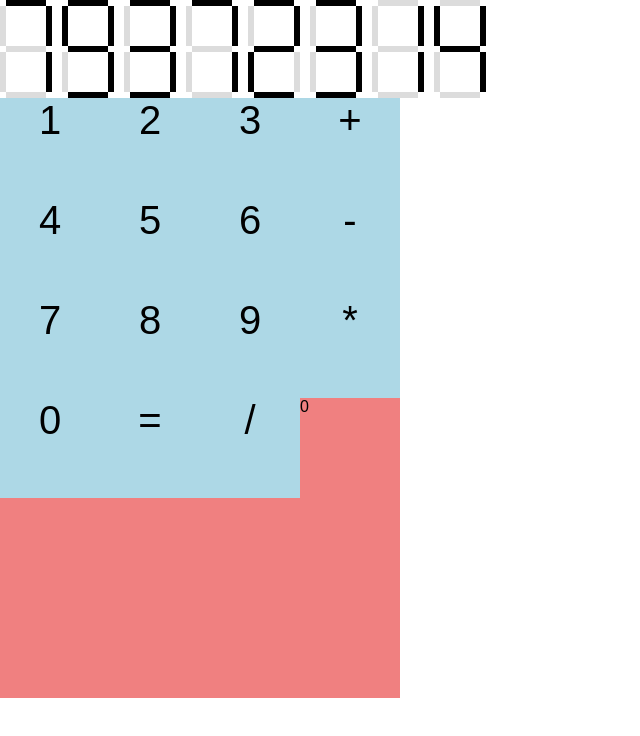
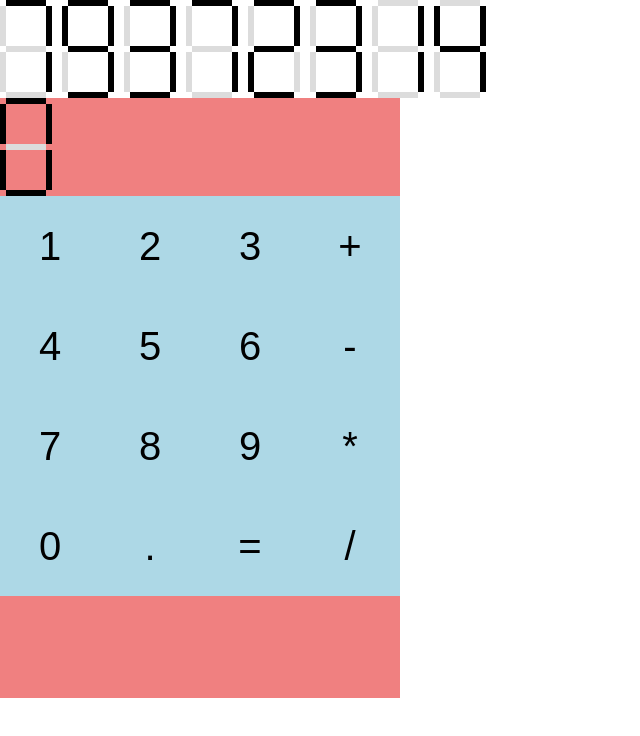
Before and after one commit to Hasuzawa/web-calculator, a React (Create React App) app: page / in a window 1280 px wide. Shown: the top 736 px of the page, without its empty margins (0-640 px from the left). Built offline with nearby package versions, Linux system fonts and the light colour scheme.

Commit message:
very basic calculator number input

```diff
--- a/src/component/calculator/Calculator.tsx
+++ b/src/component/calculator/Calculator.tsx
@@ -1,8 +1,8 @@
 import styled from "styled-components"
 import { IStyled } from "../../type"
 import { useState, useEffect } from "react"
-import { NumericalDisplay } from "../numericalDisplay/NumericalDisplay"
-import { NumberButton } from "./NumberButton"
+import { DigitalDisplay } from "./DigitalDisplay"
+import { InputPad } from "./InputPad"
 
 const CALCULATOR_WIDTH = 400
 const CALCULATOR_HEIGHT = 600
@@ -20,23 +20,8 @@ const RawCalculator = (props: CalculatorProps) => {
 	// }
 	return (
 		<div className={props.className}>
-			<NumberButton label={"1"} onClick={() => setValue(1)} />
-			<NumberButton label={"2"} onClick={() => setValue(2)} />
-			<NumberButton label={"3"} onClick={() => setValue(3)} />
-			<NumberButton label={"+"} onClick={() => setValue(3)} />
-			<NumberButton label={"4"} onClick={() => setValue(4)} />
-			<NumberButton label={"5"} onClick={() => setValue(5)} />
-			<NumberButton label={"6"} onClick={() => setValue(6)} />
-			<NumberButton label={"-"} onClick={() => setValue(3)} />
-			<NumberButton label={"7"} onClick={() => setValue(7)} />
-			<NumberButton label={"8"} onClick={() => setValue(8)} />
-			<NumberButton label={"9"} onClick={() => setValue(9)} />
-			<NumberButton label={"*"} onClick={() => setValue(9)} />
-
-			<NumberButton label={"0"} onClick={() => setValue(0)} />
-			<NumberButton label={"="} onClick={() => setValue(0)} />
-			<NumberButton label={"/"} onClick={() => setValue(0)} />
-			<span>{value}</span>
+			<DigitalDisplay n={value} />
+			<InputPad setValue={setValue} />
 		</div>
 	)
 }
@@ -45,12 +30,9 @@ const Calculator = styled(RawCalculator)`
 	width: ${CALCULATOR_WIDTH}px;
 	height: ${CALCULATOR_HEIGHT}px;
 	background-color: lightcoral;
+
 	display: flex;
-	flex-flow: row wrap;
-	place-content: start;
-
-	font-family: "Inter UI", sans-serif;
-	user-select: none;
+	flex-flow: column nowrap;
 `
 
 export { Calculator }
--- a/src/component/calculator/NumberButton.tsx
+++ b/src/component/calculator/CalculatorButton.tsx
@@ -1,17 +1,22 @@
 import styled from "styled-components"
 import { Digit, Operator, IStyled } from "../../type"
 
-interface NumberButtonProps extends IStyled {
-	label: Digit | Operator | "="
+interface CalculatorButtonProps extends IStyled {
+	label: Digit | Operator | "=" | "."
 	onClick: () => void
 }
 
-const RawNumberButton = (props: NumberButtonProps) => {
-	return <span className={props.className}>{props.label}</span>
+const RawCalculatorButton = (props: CalculatorButtonProps) => {
+	return (
+		<button className={props.className} onClick={props.onClick}>
+			{props.label}
+		</button>
+	)
 }
 
-const NumberButton = styled(RawNumberButton)`
+const CalculatorButton = styled(RawCalculatorButton)`
 	display: inline-block;
+	cursor: pointer;
 	/* justify-content: center;
 	align-items: center; */
 	/* vertical-align: center; */
@@ -29,4 +34,4 @@ const NumberButton = styled(RawNumberButton)`
 	}
 `
 
-export { NumberButton }
+export { CalculatorButton }
--- /dev/null
+++ b/src/component/calculator/DigitalDisplay.tsx
@@ -0,0 +1,19 @@
+import styled from "styled-components"
+import { IStyled } from "../../type"
+import { NumericalDisplay } from "../numericalDisplay/NumericalDisplay"
+
+interface DigitalDisplayProps extends IStyled {
+	n: number
+}
+
+const RawDigitalDisplay = (props: DigitalDisplayProps) => {
+	return (
+		<div className={props.className}>
+			<NumericalDisplay n={props.n} />
+		</div>
+	)
+}
+
+const DigitalDisplay = styled(RawDigitalDisplay)``
+
+export { DigitalDisplay }
--- /dev/null
+++ b/src/component/calculator/InputPad.tsx
@@ -0,0 +1,41 @@
+import styled from "styled-components"
+import { IStyled } from "../../type"
+import { CalculatorButton } from "./CalculatorButton"
+
+interface InputPadProps extends IStyled {
+	setValue: any
+}
+
+const RawInputPad = (props: InputPadProps) => {
+	const { setValue } = props
+	return (
+		<div className={props.className}>
+			<CalculatorButton label={"1"} onClick={() => setValue(1)} />
+			<CalculatorButton label={"2"} onClick={() => setValue(2)} />
+			<CalculatorButton label={"3"} onClick={() => setValue(3)} />
+			<CalculatorButton label={"+"} onClick={() => setValue(3)} />
+			<CalculatorButton label={"4"} onClick={() => setValue(4)} />
+			<CalculatorButton label={"5"} onClick={() => setValue(5)} />
+			<CalculatorButton label={"6"} onClick={() => setValue(6)} />
+			<CalculatorButton label={"-"} onClick={() => setValue(3)} />
+			<CalculatorButton label={"7"} onClick={() => setValue(7)} />
+			<CalculatorButton label={"8"} onClick={() => setValue(8)} />
+			<CalculatorButton label={"9"} onClick={() => setValue(9)} />
+			<CalculatorButton label={"*"} onClick={() => setValue(9)} />
+			<CalculatorButton label={"0"} onClick={() => setValue(0)} />
+			<CalculatorButton label={"."} onClick={() => setValue(0)} />
+			<CalculatorButton label={"="} onClick={() => setValue(0)} />
+			<CalculatorButton label={"/"} onClick={() => setValue(0)} />
+		</div>
+	)
+}
+
+const InputPad = styled(RawInputPad)`
+	display: flex;
+	flex-flow: row wrap;
+	place-content: start;
+
+	font-family: "Inter UI", sans-serif;
+`
+
+export { InputPad }
```
